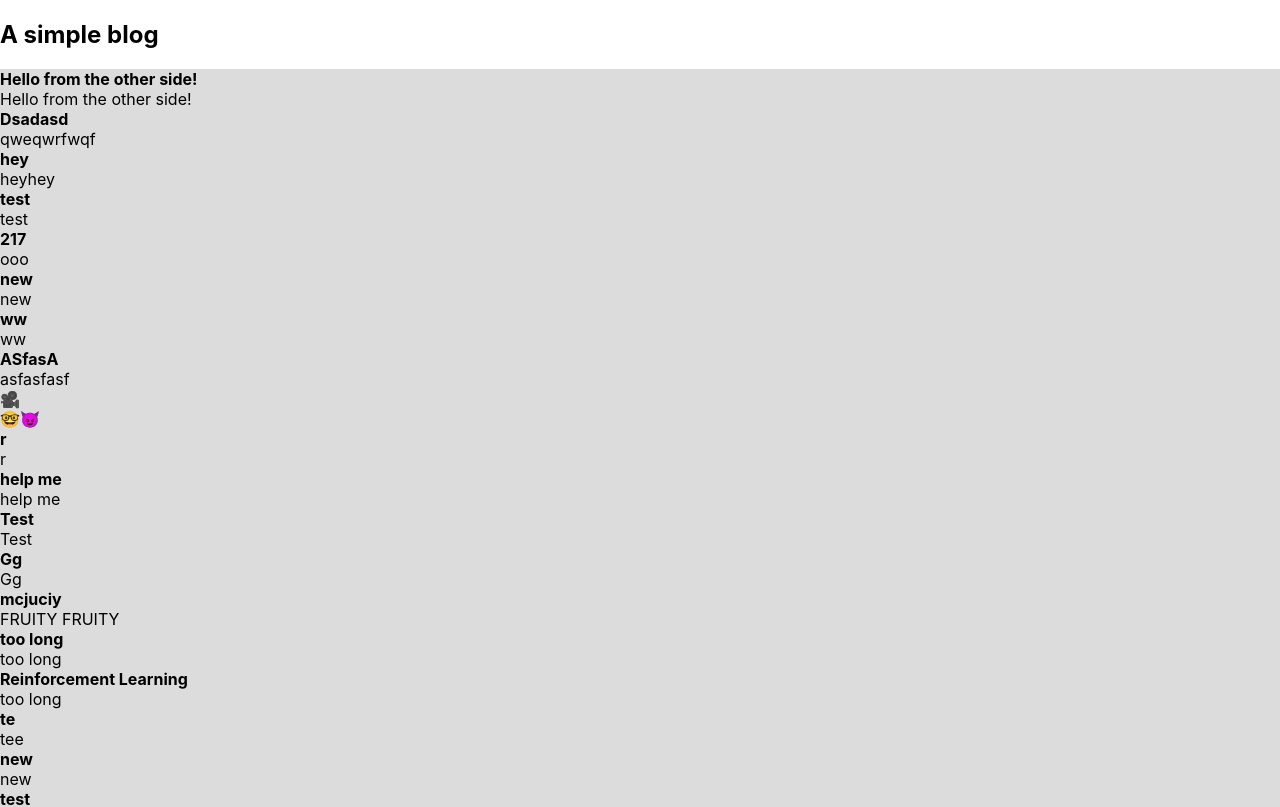
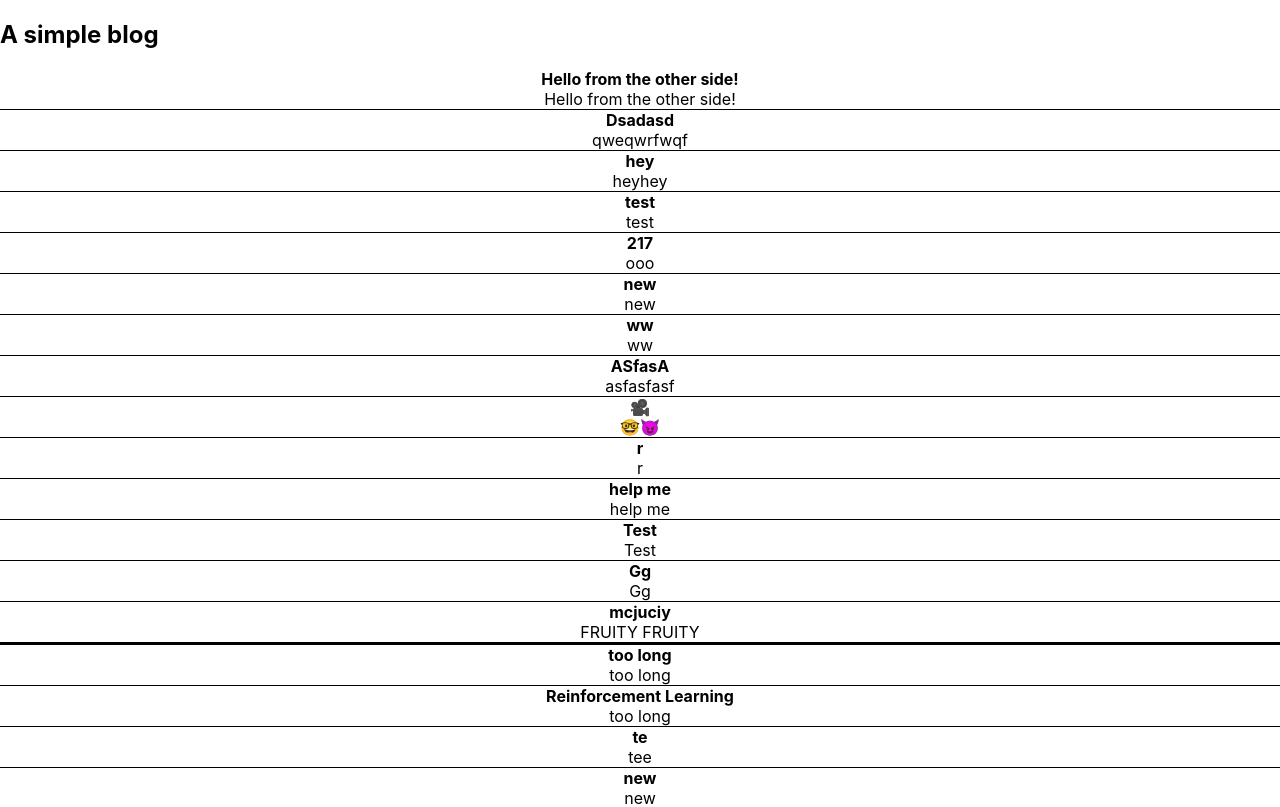
Before and after one commit to Ulisseus/simple_blog, a Next.js app: page / in a window 1280 px wide. Shown: the top 807 px of the page. Built offline with nearby package versions, Linux system fonts and the light colour scheme.

Commit message:
add redirect to post

```diff
--- a/components/Post.tsx
+++ b/components/Post.tsx
@@ -1,12 +1,24 @@
 import React from "react";
+import styled from "styled-components";
 import { Post as PostType } from "../types/post";
+import { useRouter } from "next/router";
+
+const StyledPost = styled.div`
+  display: flex;
+  flex-direction: column;
+  text-align: center;
+  margin: auto;
+  background-color: white;
+  border-bottom: 1px solid black;
+`;
 
 const Post: React.FC<{ post: PostType }> = ({ post }) => {
+  const router = useRouter();
   return (
-    <div>
+    <StyledPost onClick={() => router.push(`/post/${post.id}`)}>
       <b>{post.title}</b>
       <section>{post.body}</section>
-    </div>
+    </StyledPost>
   );
 };
 
```
Also changed, not shown: pages/post/[post].tsx (added, +7 -0 lines).
